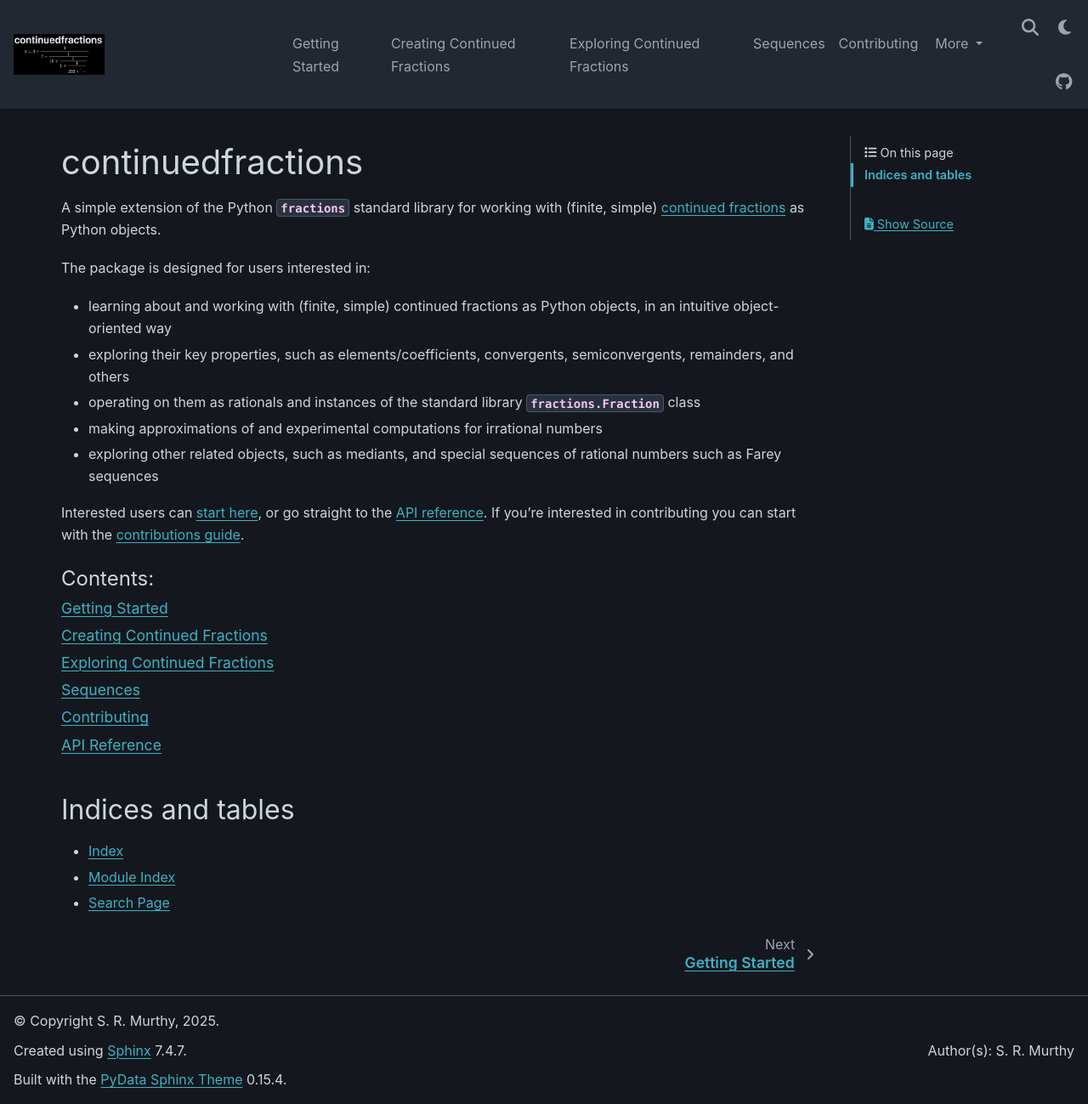
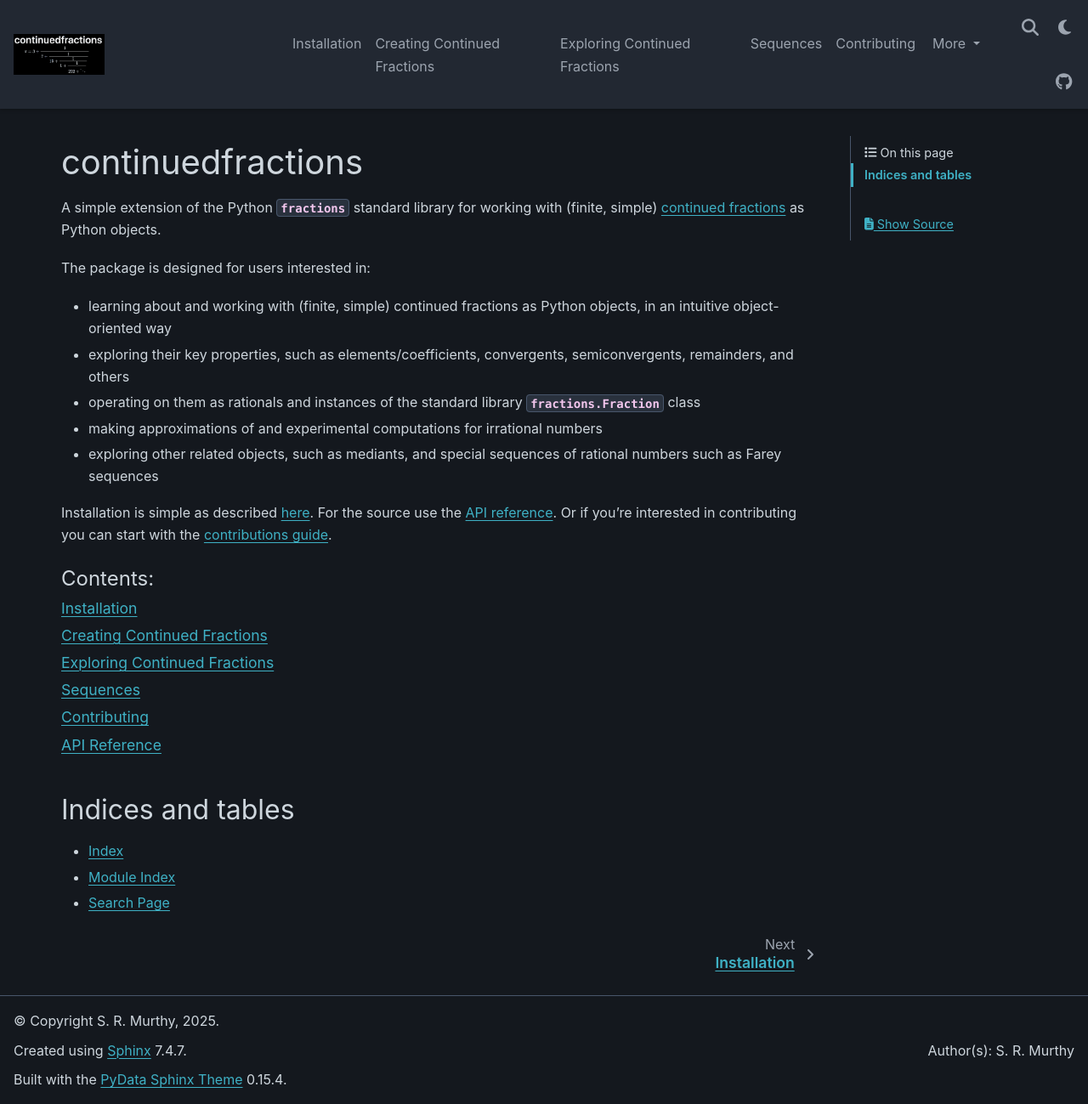
Before and after one commit to sr-murthy/continuedfractions, a Sphinx documentation site: the page built from docs/index.rst, in a window 1280 px wide and 1299 px high. Shown: the whole window at 85% size. Built offline with Sphinx 7.4.7 and the PyData theme 0.15.4, drawn with Linux system fonts in a browser that asks for light colours; nearby versions of some CDN libraries.

Commit message:
docs: rename installation source page + update refs

```diff
--- a/docs/conf.py
+++ b/docs/conf.py
@@ -194,7 +194,7 @@ html_context = {
 html_baseurl = 'https://continuedfractions.readthedocs.io/en/latest/'
 
 html_sidebars = {
-    "sources/getting-started": [],
+    "sources/installation": [],
     "sources/creating-continued-fractions": [],
     "sources/exploring-continued-fractions": [],
     "sources/sequences": [],
--- a/docs/index.rst
+++ b/docs/index.rst
@@ -16,13 +16,13 @@ The package is designed for users interested in:
 - making approximations of and experimental computations for irrational numbers
 - exploring other related objects, such as mediants, and special sequences of rational numbers such as Farey sequences
 
-Interested users can :doc:`start here <sources/getting-started>`, or go straight to the :doc:`API reference <sources/api-reference>`. If you're interested in contributing you can start with the :doc:`contributions guide <sources/contributing>`.
+Installation is simple as described :doc:`here <sources/installation>`. For the source use the :doc:`API reference <sources/api-reference>`. Or if you're interested in contributing you can start with the :doc:`contributions guide <sources/contributing>`.
 
 .. toctree::
    :maxdepth: 1
    :caption: Contents:
 
-   sources/getting-started
+   sources/installation
    sources/creating-continued-fractions
    sources/exploring-continued-fractions
    sources/sequences
--- a/docs/sources/getting-started.rst
+++ b/docs/sources/installation.rst
@@ -2,9 +2,9 @@
 
    :google-site-verification: 3F2Jbz15v4TUv5j0vDJAA-mSyHmYIJq0okBoro3-WMY
 
-===============
-Getting Started
-===============
+============
+Installation
+============
 
 A standard :program:`pip` install (with the :code:`-U` "upgrade" option to get the latest version) is sufficient:
 
```
